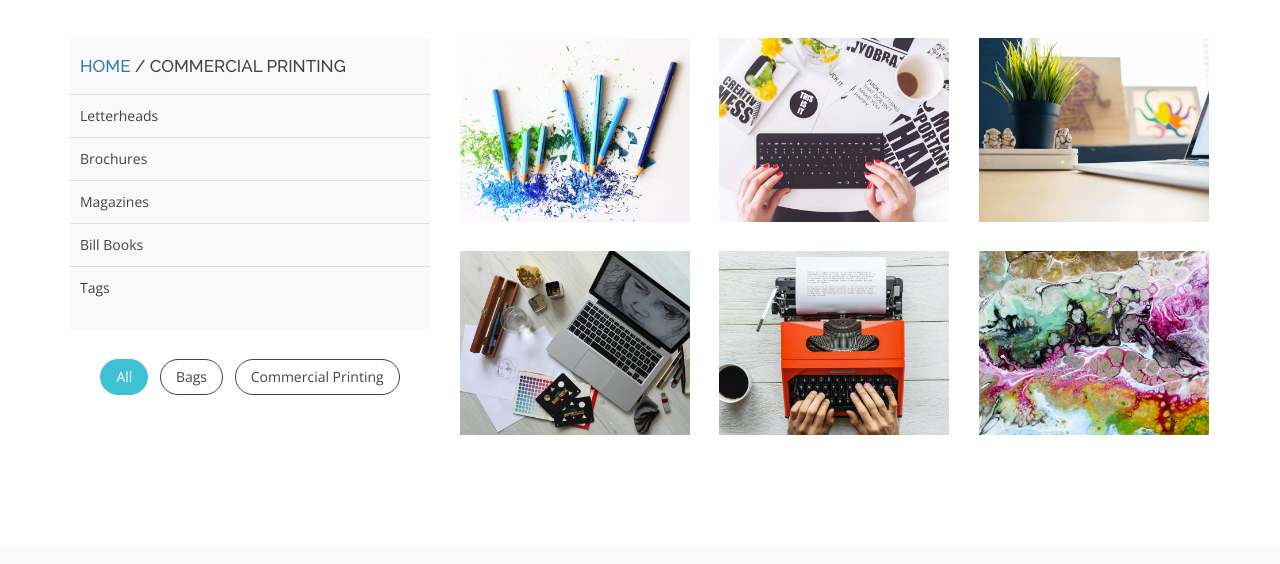
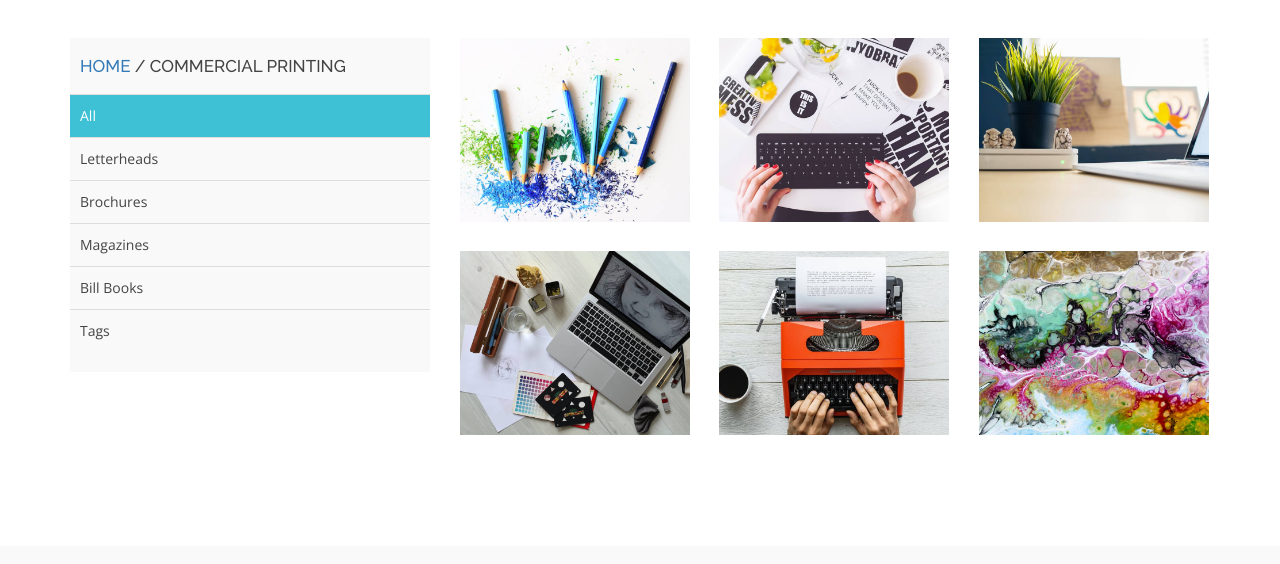
Before and after one commit to KasunDissanayake94/Thilakasiri_Printing_Services, a plain HTML site: page eBusiness/commercial_printing.html in a window 1280 px wide. Both pictures are taken after a click on the link "All". Shown: the part 73-637 px from the top of the page. Drawn offline with nearby package versions, Linux system fonts and the light colour scheme; some packages are replaced by stand-ins of ours.

Commit message:
Commercial product page done

```diff
--- a/eBusiness/commercial_printing.html
+++ b/eBusiness/commercial_printing.html
@@ -119,47 +119,32 @@
                     <div class="single-blog-page">
                         <div class="left-blog">
                             <h4><a href="index.html#home">Home</a> / Commercial Printing</h4>
-                            <ul >
-                                <li>
-                                    <a href="letterheads.html">Letterheads</a>
-                                </li>
-                                <li>
-                                    <a href="#" data-filter=".development">Brochures</a>
-                                </li>
-                                <li>
-                                    <a href="magazines.html">Magazines</a>
-                                </li>
-                                <li>
-                                    <a href="billbooks.html">Bill Books</a>
-                                </li>
-                                <li>
-                                    <a href="tags.html">Tags</a>
-                                </li>
-
-
-                            </ul>
-                        </div>
-                    </div>
-                    <div class="awesome-project-1 fix">
-                        <div class="col-lg-12 col-md-12 col-sm-12 col-xs-12">
                             <div class="awesome-menu ">
-                                <ul class="project-menu">
+                                <ul class="project-menu1">
                                     <li>
                                         <a href="#" class="active" data-filter="*">All</a>
                                     </li>
-                                    <li>
-                                        <a href="#" data-filter=".development">Bags</a>
-                                    </li>
-                                    <li>
-                                        <a href="#" data-filter=".design">Commercial Printing</a>
-                                    </li>
+                                <li>
+                                    <a href="#" data-filter=".letterheads">Letterheads</a>
+                                </li>
 
-                                </ul>
+                                <li>
+                                    <a href="#" data-filter=".brochures">Brochures</a>
+                                </li>
+                                <li>
+                                    <a href="#" data-filter=".magazines">Magazines</a>
+                                </li>
+                                <li>
+                                    <a href="#" data-filter=".bill_books">Bill Books</a>
+                                </li>
+                                <li>
+                                    <a href="#" data-filter=".tags">Tags</a>
+                                </li>
+                            </ul>
                             </div>
                         </div>
                     </div>
-
-                </div>
+                   </div>
             </div>
             <!-- End left sidebar -->
             <!-- Start single blog -->
@@ -167,7 +152,7 @@
                 <div class="row">
                     <div class="awesome-project-content">
 
-                    <div class="col-md-4 col-sm-4 col-xs-12 design development">
+                    <div class="col-md-4 col-sm-4 col-xs-12 design letterheads">
                             <div class="single-awesome-project">
                                 <div class="awesome-img">
                                     <a href="#"><img src="img/portfolio/1.jpg" alt="" /></a>
@@ -182,7 +167,7 @@
                                 </div>
                             </div>
                         </div>
-                    <div class="col-md-4 col-sm-4 col-xs-12 photo">
+                    <div class="col-md-4 col-sm-4 col-xs-12 brochures">
                         <div class="single-awesome-project">
                             <div class="awesome-img">
                                 <a href="#"><img src="img/portfolio/2.jpg" alt="" /></a>
@@ -197,7 +182,7 @@
                             </div>
                         </div>
                     </div>
-                    <div class="col-md-4 col-sm-4 col-xs-12 design">
+                    <div class="col-md-4 col-sm-4 col-xs-12 letterheads">
                         <div class="single-awesome-project">
                             <div class="awesome-img">
                                 <a href="#"><img src="img/portfolio/3.jpg" alt="" /></a>
@@ -212,7 +197,7 @@
                             </div>
                         </div>
                     </div>
-                    <div class="col-md-4 col-sm-4 col-xs-12 photo development">
+                    <div class="col-md-4 col-sm-4 col-xs-12 photo brochures">
                         <div class="single-awesome-project">
                             <div class="awesome-img">
                                 <a href="#"><img src="img/portfolio/4.jpg" alt="" /></a>
@@ -229,7 +214,7 @@
                     </div>
                     <!-- single-awesome-project end -->
                     <!-- single-awesome-project start -->
-                    <div class="col-md-4 col-sm-4 col-xs-12 development">
+                    <div class="col-md-4 col-sm-4 col-xs-12 tags">
                         <div class="single-awesome-project">
                             <div class="awesome-img">
                                 <a href="#"><img src="img/portfolio/5.jpg" alt="" /></a>
@@ -246,7 +231,7 @@
                     </div>
                     <!-- single-awesome-project end -->
                     <!-- single-awesome-project start -->
-                    <div class="col-md-4 col-sm-4 col-xs-12 design photo">
+                    <div class="col-md-4 col-sm-4 col-xs-12 design letterheads">
                         <div class="single-awesome-project">
                             <div class="awesome-img">
                                 <a href="#"><img src="img/portfolio/6.jpg" alt="" /></a>
--- a/eBusiness/css/style.css
+++ b/eBusiness/css/style.css
@@ -1094,6 +1094,13 @@ div#preloader {
   color: #fff;
   text-decoration: none;
 }
+.project-menu1 li a.active {
+  border-color: #3EC1D5;
+  background: #3EC1D5;
+  color: #fff;
+  text-decoration: none;
+}
+
 
 .single-awesome-portfolio {
   float: left;
--- a/eBusiness/js/main.js
+++ b/eBusiness/js/main.js
@@ -175,6 +175,40 @@
   });
   //portfolio end
 
+
+    //New ul list start
+    $(window).on("load", function() {
+        var $container = $('.awesome-project-content');
+        $container.isotope({
+            filter: '*',
+            animationOptions: {
+                duration: 750,
+                easing: 'linear',
+                queue: false
+            }
+        });
+        var pro_menu = $('.project-menu1 li a');
+        pro_menu.on("click", function() {
+            var pro_menu_active = $('.project-menu1 li a.active');
+            pro_menu_active.removeClass('active');
+            $(this).addClass('active');
+            var selector = $(this).attr('data-filter');
+            $container.isotope({
+                filter: selector,
+                animationOptions: {
+                    duration: 750,
+                    easing: 'linear',
+                    queue: false
+                }
+            });
+            return false;
+        });
+
+    });
+    //New ul list end
+
+
+
   /*---------------------
    Circular Bars - Knob
 --------------------- */
```
